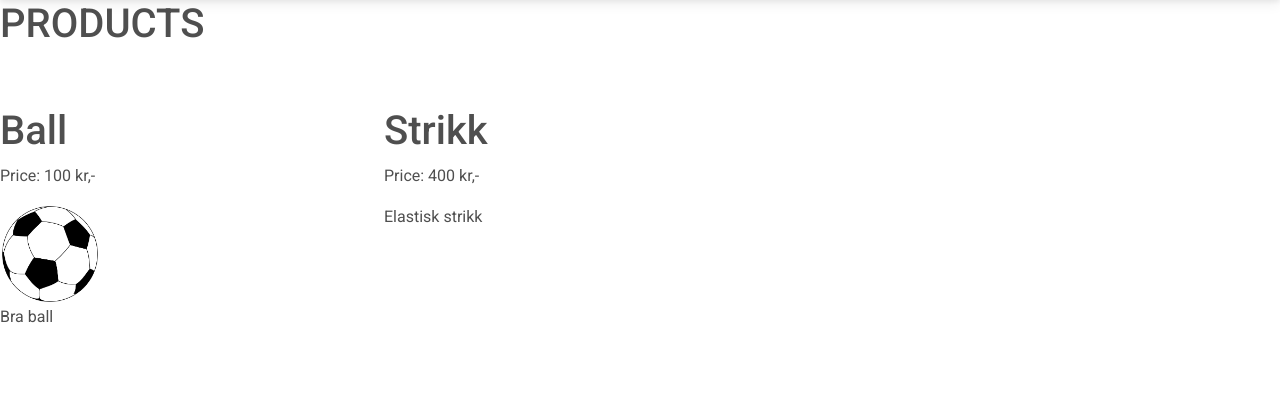
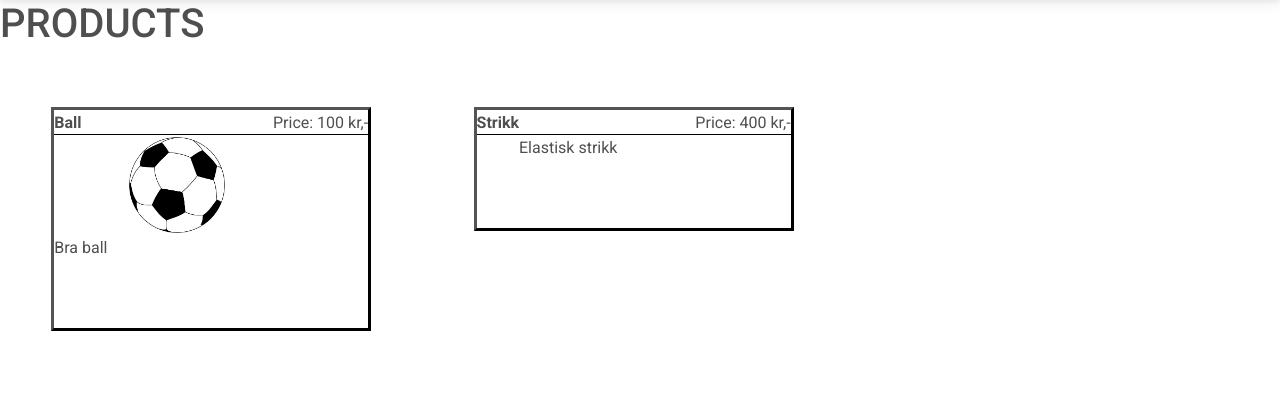
Before and after one commit to Adnilsen/Porto2, a Flask app: page /products in a window 1280 px wide. Shown: the part 59-455 px from the top of the page. Run offline with Flask 2, Linux system fonts and the light colour scheme; data comes from the database, SQL or seed files in the repository; both versions use the stored data as it was after the commit; some libraries are stand-ins or nearby versions.

Commit message:
Styling av shop

```diff
--- a/api/static/style.css
+++ b/api/static/style.css
@@ -1,10 +1,35 @@
 
 
 .product_container{
-    width: 30%;
+    border: 3px outset black;
+    margin-left: 4%;
+    margin-right: 4%;
+    width: 25%;
     float: left;
+}
+
+.product_header{
+    width: 100%;
+    height: 25px;
+    border-bottom: 1px outset black;
+}
+
+.product_header p{
+    display: inline-block;
+}
+
+.product_name{
+    float: left;
+    font-weight: bold;
+}
+
+.product_price{
+    float: right;
 }
 
 .product_image{
     height: 100px;
+    display: block;
+    margin-left: auto;
+    margin-right: auto;
 }
--- a/api/templates/base.html
+++ b/api/templates/base.html
@@ -17,7 +17,7 @@
       rel="stylesheet"
     />
     <!-- Costum stylesheet -->
-    <link rel="stylesheet" href="{{url_for('static', filename='style.css')}}">
+    <link rel="stylesheet" type="text/css" href="{{url_for('static', filename='style.css')}}">
     <title>{% block title %}{% endblock %}</title>
 </head>
 <body>
--- a/api/templates/products.html
+++ b/api/templates/products.html
@@ -6,8 +6,10 @@
 {% if content %}
     {% for product in productlist%}
         <div class="product_container">
-            <h1>{{product.product_name}}</h1>
-            <p>Price: {{product.product_price}} kr,-</p>
+            <div class="product_header">
+                <p class="product_name">{{product.product_name}}</p>
+                <p class="product_price">Price: {{product.product_price}} kr,-</p>
+            </div>
             {% for image in imagelist%}
                 {% if image.product_connection == product.product_id %}
                     {% if image.main_image == True %}
```
Also changed, not shown: api/data.db.
